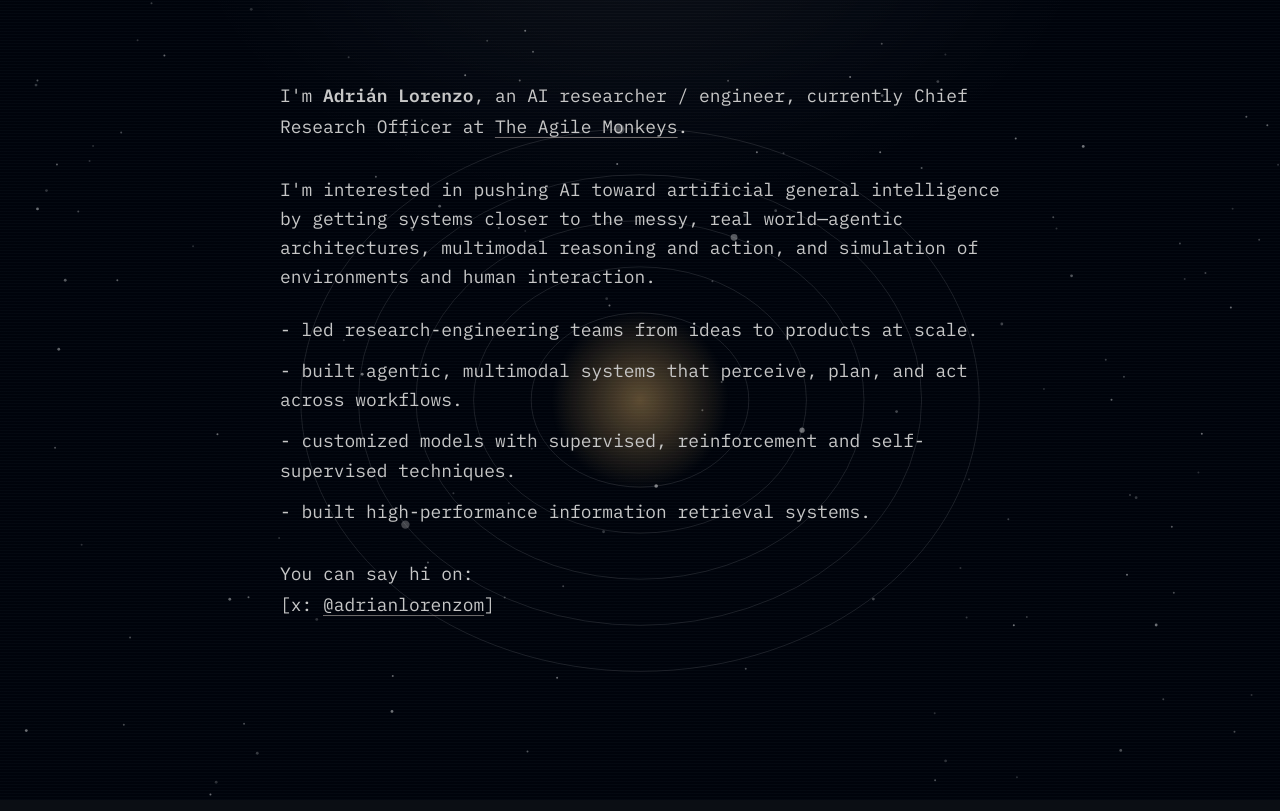
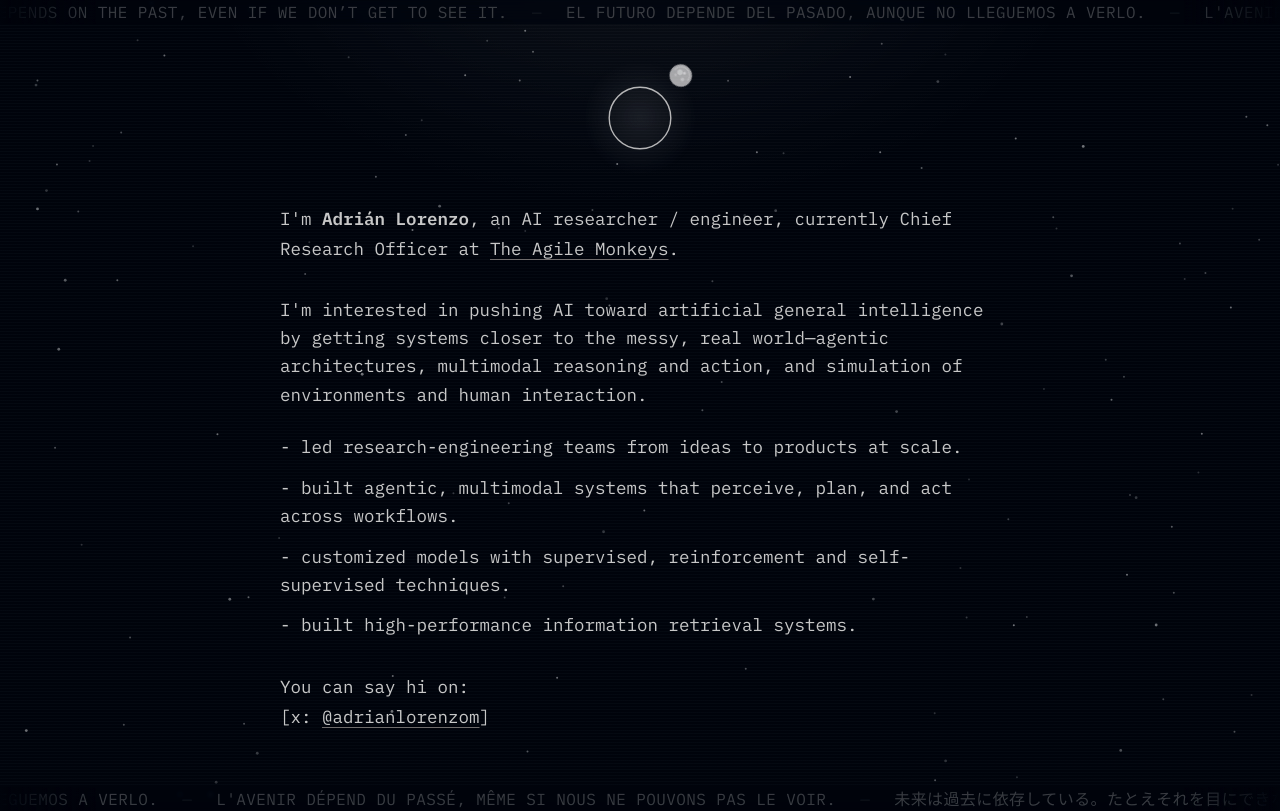
Before and after one commit to adrian-lorenzo/adrian-lorenzo.github.io, a React (Vite) app: page / in a window 1280 px wide. Built offline with nearby package versions, Linux system fonts and the light colour scheme.

Commit message:
Add planet icon. Remove solar system from background. Add marquee

```diff
--- a/src/App.tsx
+++ b/src/App.tsx
@@ -1,11 +1,12 @@
 import { motion } from "framer-motion";
-import { useEffect } from "react";
+import { useEffect, useRef } from "react";
 import { SolarSystemBackground } from "./components/SolarSystemBackground";
 import { ExternalLink } from "./components/ExternalLink";
 import { BulletList } from "./components/BulletList";
-import { useViewportFontSize } from "./hooks/useViewportFontSize";
 import { ANIMATION_CONFIG } from "./constants/animation";
 import { PERSONAL_INFO, PROFESSIONAL_FOCUS, RECENT_ACCOMPLISHMENTS, SOCIAL_LINKS } from "./constants/content";
+import { InfiniteMarquee } from "./components/InfiniteMarquee";
+import { PlanetOrbitIcon } from "./components/PlanetOrbitIcon";
 
 function AccessibilitySkipLink() {
   return (
@@ -66,7 +67,7 @@ function ContactSection() {
 }
 
 function MainContent() {
-  const fontSize = useViewportFontSize();
+  const contentRef = useRef<HTMLElement | null>(null);
 
   const fadeInAnimation = {
     initial: { opacity: 0 },
@@ -81,9 +82,12 @@ function MainContent() {
     <motion.main
       id="content"
       {...fadeInAnimation}
-      style={{ fontSize }}
-      className="relative z-[2] mx-auto max-w-3xl px-6 py-16 md:py-20 leading-[1.75]"
+      className="relative z-[2] mx-auto max-w-3xl px-6 pt-8 pb-16 md:pt-12 md:pb-20 leading-[1.7] content-responsive-text"
+      ref={contentRef as any}
     >
+      <div className="mb-4 flex justify-center">
+        <PlanetOrbitIcon size={140} />
+      </div>
       <PersonalIntroduction />
       <ProfessionalFocusSection />
       <RecentAccomplishmentsSection />
@@ -100,6 +104,8 @@ export default function PersonalSite() {
 
   return (
     <div className="relative min-h-screen min-h-dvh bg-night-bg text-night-text antialiased selection:bg-stone-200 selection:text-stone-900">
+  <InfiniteMarquee position="top" direction="left" />
+  <InfiniteMarquee position="bottom" direction="right" />
       <SolarSystemBackground enabled={true} />
       <BackgroundVignette />
       <AccessibilitySkipLink />
--- /dev/null
+++ b/src/components/InfiniteMarquee.tsx
@@ -0,0 +1,61 @@
+import { usePrefersReducedMotion } from "../hooks/usePrefersReducedMotion";
+
+interface InfiniteMarqueeProps {
+  position?: "top" | "bottom";
+  direction?: "left" | "right";
+  className?: string;
+  speedSeconds?: number;
+}
+
+const PHRASES = [
+  "The future depends on the past, even if we don’t get to see it.",
+  "El futuro depende del pasado, aunque no lleguemos a verlo.",
+  "L'avenir dépend du passé, même si nous ne pouvons pas le voir.",
+  "未来は過去に依存している。たとえそれを目にできなくても。",
+  "未来取决于过去，即使我们无法看到它。",
+];
+
+export function InfiniteMarquee({
+  position = "top",
+  direction = "left",
+  className = "",
+  speedSeconds = 48,
+}: InfiniteMarqueeProps) {
+  const reduced = usePrefersReducedMotion();
+  const dirClass = direction === "left" ? "animate-marquee-left" : "animate-marquee-right";
+
+  const sequence = PHRASES.map((text, i) => (
+    <span key={i} className="flex items-center">
+      <span className="px-6 whitespace-nowrap">{text.toUpperCase()}</span>
+      {i !== PHRASES.length - 1 && <span className="opacity-30">—</span>}
+    </span>
+  ));
+
+  return (
+    <div
+      data-marquee={position}
+      aria-hidden="true"
+      className={`pointer-events-none fixed inset-x-0 z-[3] overflow-hidden bg-night-bg/60 backdrop-blur-[2px] ${
+        position === "top" ? "top-0" : "bottom-0"
+      }`}
+    >
+      <div
+  className={`marquee relative flex w-[200%] select-none text-[11px] sm:text-[12px] md:text-sm lg:text-base leading-none uppercase tracking-wide text-night-subtle opacity-40 ${
+          reduced ? "" : dirClass
+        } ${className}`}
+        style={{ ["--marquee-duration" as any]: `${speedSeconds}s` }}
+      >
+        <div className="flex shrink-0 min-w-[50%] whitespace-nowrap">
+          {sequence}
+        </div>
+        <div className="flex shrink-0 min-w-[50%] whitespace-nowrap" aria-hidden="true">
+          {sequence}
+        </div>
+      </div>
+      <div className="pointer-events-none absolute inset-y-0 left-0 w-24 bg-gradient-to-r from-night-bg to-transparent" />
+      <div className="pointer-events-none absolute inset-y-0 right-0 w-24 bg-gradient-to-l from-night-bg to-transparent" />
+    </div>
+  );
+}
+
+export default InfiniteMarquee;
--- /dev/null
+++ b/src/components/PlanetOrbitIcon.tsx
@@ -0,0 +1,52 @@
+import { usePrefersReducedMotion } from "../hooks/usePrefersReducedMotion";
+
+interface PlanetOrbitIconProps {
+  size?: number;
+  className?: string;
+  orbitDurationSeconds?: number;
+}
+
+export function PlanetOrbitIcon({
+  size = 80,
+  className = "",
+  orbitDurationSeconds = 45,
+}: PlanetOrbitIconProps) {
+  const reduced = usePrefersReducedMotion();
+
+  return (
+    <div
+      aria-hidden="true"
+      className={`relative mx-auto text-stone-200/70 ${className}`}
+      style={{ width: size, height: size }}
+    >
+      <svg
+        viewBox="0 0 100 100"
+        width={size}
+        height={size}
+        className="block"
+        role="img"
+        aria-hidden="true"
+      >
+        {/* Enlarged planet */}
+        <circle cx="50" cy="50" r="22" stroke="currentColor" strokeWidth="1" fill="none" />
+        {/* Orbiting satellite (with surface irregularities) */}
+        <g className={reduced ? "" : "orbit-spin"} style={{ animationDuration: `${orbitDurationSeconds}s` }}>
+          <g transform="translate(50 8)">
+            {/* Satellite body (bigger) */}
+            <circle r="8" fill="currentColor" fillOpacity="0.92" />
+            {/* Surface irregularities (craters / albedo variations) */}
+            <circle r="2" cx="-2" cy="-1.4" fill="rgba(255,255,255,0.25)" />
+            <circle r="1.3" cx="2.8" cy="1.2" fill="rgba(255,255,255,0.22)" />
+            <circle r="1" cx="0.8" cy="-3" fill="rgba(255,255,255,0.32)" />
+            <circle r="0.9" cx="-3" cy="2.2" fill="rgba(255,255,255,0.18)" />
+            {/* Rim highlight */}
+            <path d="M -6 0 A 6 6 0 0 1 6 -0.7" stroke="rgba(255,255,255,0.35)" strokeWidth="0.45" fill="none" />
+          </g>
+        </g>
+      </svg>
+      <div className="pointer-events-none absolute inset-0 rounded-full bg-[radial-gradient(circle_at_center,rgba(255,255,255,0.08),transparent_60%)] blur-[2px]" />
+    </div>
+  );
+}
+
+export default PlanetOrbitIcon;
--- a/src/components/SolarSystemBackground.tsx
+++ b/src/components/SolarSystemBackground.tsx
@@ -1,18 +1,8 @@
 import { useEffect, useRef } from "react";
 import { usePrefersReducedMotion } from "../hooks/usePrefersReducedMotion";
 import { SOLAR_SYSTEM_CONFIG, COLORS, ANIMATION_CONFIG } from "../constants/animation";
-import type {
-  Planet,
-  Star,
-  SolarSystemCenter
-} from "../utils/solarSystem";
-import {
-  calculateSunRadius,
-  createPlanets,
-  createStars,
-  createOrbitPaths,
-  createSunGradient
-} from "../utils/solarSystem";
+import type { Star } from "../utils/solarSystem";
+import { createStars } from "../utils/solarSystem";
 
 interface SolarSystemBackgroundProps {
   enabled?: boolean;
@@ -24,11 +14,8 @@ export function SolarSystemBackground({ enabled = true }: SolarSystemBackgroundP
   const animationFrameRef = useRef<number>(0);
   const lastFrameTimeRef = useRef<number>(0);
   const appliedDevicePixelRatioRef = useRef<number>(1);
-  const sunGradientRef = useRef<CanvasGradient | null>(null);
-  const orbitPathsRef = useRef<Path2D[]>([]);
-  const planetsRef = useRef<Planet[]>([]);
+  // Removed sun/planet/orbit state, only stars now
   const starsRef = useRef<Star[]>([]);
-  const centerRef = useRef<SolarSystemCenter>({ x: 0, y: 0, sunRadius: 60 });
 
   const setupCanvas = () => {
     const canvas = canvasRef.current;
@@ -51,15 +38,7 @@ export function SolarSystemBackground({ enabled = true }: SolarSystemBackgroundP
     if (!context) return;
     context.setTransform(devicePixelRatio, 0, 0, devicePixelRatio, 0, 0);
 
-    const sunRadius = calculateSunRadius(viewportWidth, viewportHeight);
-    const centerX = viewportWidth * 0.5;
-    const centerY = viewportHeight * 0.5;
-    centerRef.current = { x: centerX, y: centerY, sunRadius };
-
-    planetsRef.current = createPlanets(sunRadius);
-    starsRef.current = createStars(viewportWidth, viewportHeight);
-    orbitPathsRef.current = createOrbitPaths(planetsRef.current, centerX, centerY);
-    sunGradientRef.current = createSunGradient(context, centerX, centerY, sunRadius);
+  starsRef.current = createStars(viewportWidth, viewportHeight);
   };
 
   const renderStars = (context: CanvasRenderingContext2D, currentTime: number, deltaTime: number, viewportWidth: number) => {
@@ -79,37 +58,7 @@ export function SolarSystemBackground({ enabled = true }: SolarSystemBackgroundP
     }
   };
 
-  const renderSun = (context: CanvasRenderingContext2D) => {
-    const { x: centerX, y: centerY, sunRadius } = centerRef.current;
-    context.globalAlpha = 1;
-    context.fillStyle = sunGradientRef.current!;
-    context.beginPath();
-    context.arc(centerX, centerY, sunRadius * SOLAR_SYSTEM_CONFIG.sunGlowMultiplier, 0, Math.PI * 2);
-    context.fill();
-  };
-
-  const renderOrbits = (context: CanvasRenderingContext2D) => {
-    context.strokeStyle = COLORS.orbitStroke;
-    for (const orbitPath of orbitPathsRef.current) {
-      context.stroke(orbitPath);
-    }
-  };
-
-  const renderPlanets = (context: CanvasRenderingContext2D, deltaTime: number) => {
-    const { x: centerX, y: centerY } = centerRef.current;
-    context.fillStyle = COLORS.planetFill;
-
-    for (const planet of planetsRef.current) {
-      planet.phase += planet.angularSpeed * (deltaTime / 1000);
-      const planetX = centerX + Math.cos(planet.phase) * planet.semiMajorAxis;
-      const planetY = centerY + Math.sin(planet.phase) * planet.semiMinorAxis;
-
-      context.globalAlpha = Math.max(SOLAR_SYSTEM_CONFIG.planetMinAlpha, planet.opacity);
-      context.beginPath();
-      context.arc(planetX, planetY, planet.radius, 0, Math.PI * 2);
-      context.fill();
-    }
-  };
+  // Sun / orbits / planets removed
 
   const animate = (currentTime: number) => {
     const deltaTime = Math.min(ANIMATION_CONFIG.maxFrameDelta, currentTime - (lastFrameTimeRef.current || currentTime));
@@ -124,9 +73,7 @@ export function SolarSystemBackground({ enabled = true }: SolarSystemBackgroundP
     context.clearRect(0, 0, viewportWidth, viewportHeight);
 
     renderStars(context, currentTime, deltaTime, viewportWidth);
-    renderSun(context);
-    renderOrbits(context);
-    renderPlanets(context, deltaTime);
+  // Only stars
 
     animationFrameRef.current = requestAnimationFrame(animate);
   };
--- a/src/index.css
+++ b/src/index.css
@@ -66,3 +66,41 @@
 		width: 100vw;
 	}
 }
+
+@layer components {
+	@keyframes marquee-left {
+		0% { transform: translateX(0); }
+		100% { transform: translateX(-50%); }
+	}
+	@keyframes marquee-right {
+		0% { transform: translateX(-50%); }
+		100% { transform: translateX(0); }
+	}
+	.animate-marquee-left { animation: marquee-left var(--marquee-duration,48s) linear infinite; }
+	.animate-marquee-right { animation: marquee-right var(--marquee-duration,48s) linear infinite; }
+	@media (prefers-reduced-motion: reduce) {
+		.animate-marquee-left, .animate-marquee-right { animation-play-state: paused; }
+	}
+		@keyframes orbit {
+			0% { transform: rotate(0deg); }
+			100% { transform: rotate(360deg); }
+		}
+		.orbit-spin { animation: orbit 20s linear infinite; transform-origin: 50px 50px; }
+		@media (prefers-reduced-motion: reduce) { .orbit-spin { animation: none; } }
+			/* Responsive static font sizing for common Apple device viewports */
+			:root { --content-fsz: 25px; }
+			/* Larger iPhones */
+			@media (min-width: 375px) and (min-height: 700px) { :root { --content-fsz: 12px; } }
+			@media (min-width: 390px) and (min-height: 780px) { :root { --content-fsz: 13.5px; } }
+			@media (min-width: 414px) and (min-height: 820px) { :root { --content-fsz: 15.5px; } }
+			/* iPad portrait */
+			@media (min-width: 768px) and (min-height: 1000px) { :root { --content-fsz: 17px; } }
+			/* iPad landscape / small laptops */
+			@media (min-width: 1024px) and (min-height: 780px) { :root { --content-fsz: 17.5px; } }
+			@media (min-width: 1280px) and (min-height: 830px) { :root { --content-fsz: 18px; } }
+			@media (min-width: 1440px) and (min-height: 880px) { :root { --content-fsz: 18.5px; } }
+			@media (min-width: 1536px) and (min-height: 950px) { :root { --content-fsz: 19px; } }
+			@media (min-width: 1720px) and (min-height: 1020px) { :root { --content-fsz: 19.5px; } }
+
+			.content-responsive-text { font-size: var(--content-fsz); }
+}
```
